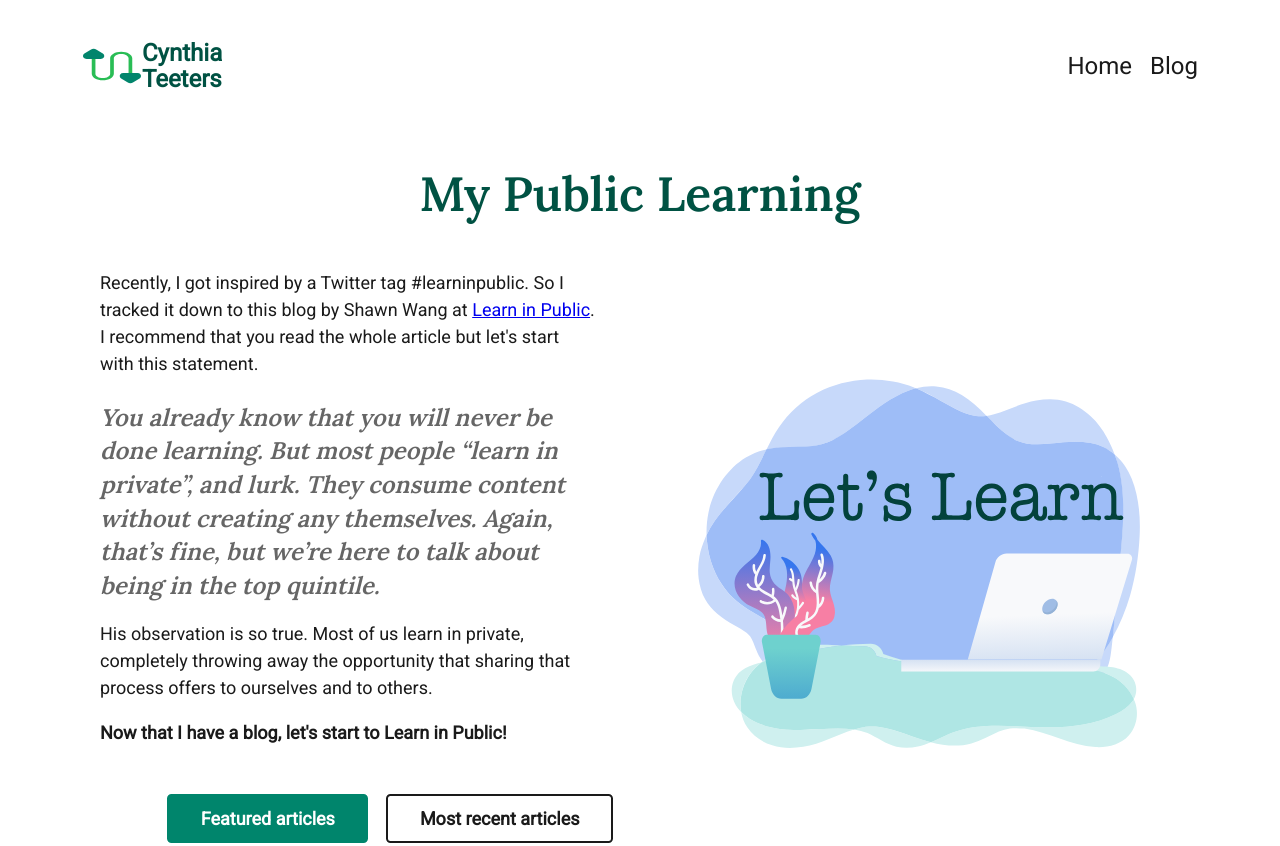
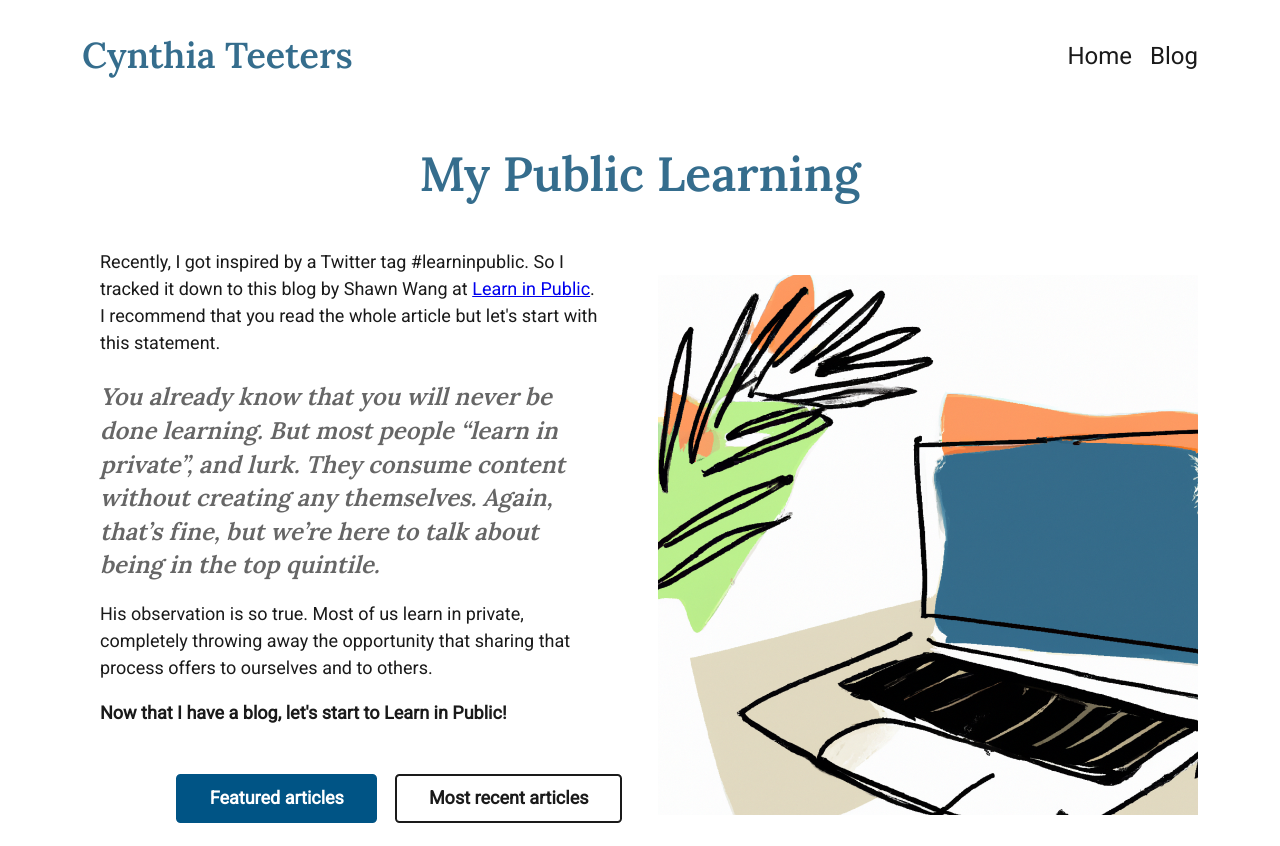
Before and after one commit to RVCC-IDMX/blog-cynthiateeters, an Eleventy site: page src/index.njk in a window 1280 px wide. Shown: the top 846 px of the page. Built offline with nearby package versions, Linux system fonts and the light colour scheme; Eleventy itself is replaced by a stand-in of ours; files that its build step writes are made by us from their sources.

Commit message:
Make theme changes

```diff
--- a/src/_includes/base.njk
+++ b/src/_includes/base.njk
@@ -10,7 +10,8 @@
   <title>{{ title }}</title>
   <link rel="preconnect" href="https://res.cloudinary.com">
   <link rel="stylesheet" href="/style.css">
-  <link rel="shortcut icon" href="/assets/newlogo.svg" type="image/svg+xml">
+  <!-- <link rel="shortcut icon" href="/assets/newlogo.svg" type="image/svg+xml"> -->
+  <link rel="shortcut icon" href="/assets/palmtree.png" type="image/png">
   <link href="https://unpkg.com/prismjs@1.20.0/themes/prism-tomorrow.css" rel="stylesheet">
   <script defer src="https://identity.netlify.com/v1/netlify-identity-widget.js"></script>
 </head>
--- a/src/_includes/header.njk
+++ b/src/_includes/header.njk
@@ -3,18 +3,8 @@
     <div class="page-header__content">
       <a href="/" class="home-link">
         <div class="logo">
-          <svg width="60" height="60" viewBox="0 0 60 60" fill="none" xmlns="http://www.w3.org/2000/svg">
-            <path
-              d="M13.4318 21.2308C13.4318 20.6254 12.6076 20.1346 11.5909 20.1346C10.5742 20.1346 9.75 20.6254 9.75 21.2308H13.4318ZM46.5682 38.7692C46.5682 39.3746 47.3924 39.8654 48.4091 39.8654C49.4258 39.8654 50.25 39.3746 50.25 38.7692H46.5682ZM13.4318 37.6731V21.2308H9.75V37.6731H13.4318ZM46.5682 22.3269V38.7692H50.25V22.3269H46.5682ZM31.8409 37.6731V22.3269H28.1591V37.6731H31.8409ZM39.2045 15.75C33.1043 15.75 28.1591 18.6946 28.1591 22.3269H31.8409C31.8409 19.9054 35.1377 17.9423 39.2045 17.9423V15.75ZM20.7955 44.25C26.8957 44.25 31.8409 41.3054 31.8409 37.6731H28.1591C28.1591 40.0946 24.8623 42.0577 20.7955 42.0577V44.25ZM50.25 22.3269C50.25 18.6946 45.3048 15.75 39.2045 15.75V17.9423C43.2714 17.9423 46.5682 19.9054 46.5682 22.3269H50.25ZM9.75 37.6731C9.75 41.3054 14.6952 44.25 20.7955 44.25V42.0577C16.7286 42.0577 13.4318 40.0946 13.4318 37.6731H9.75Z"
-              fill="#29BD55" />
-            <path
-              d="M18.6544 21H4.59559C3.17692 21 2.46643 19.9442 3.46961 19.3267L9.70277 15.4901C10.7644 14.8366 12.4856 14.8366 13.5472 15.4901L19.7804 19.3267C20.7836 19.9442 20.0731 21 18.6544 21Z"
-              fill="#02856C" stroke="#02856C" stroke-width="4" stroke-linecap="round" stroke-linejoin="round" />
-            <path
-              d="M41.3456 39H55.4044C56.8231 39 57.5336 40.0558 56.5304 40.6733L50.2972 44.5099C49.2356 45.1634 47.5144 45.1634 46.4528 44.5099L40.2196 40.6733C39.2164 40.0558 39.9269 39 41.3456 39Z"
-              fill="#02856C" stroke="#02856C" stroke-width="4" stroke-linecap="round" stroke-linejoin="round" />
-          </svg>
-          <div class="blog-name">Cynthia<br>Teeters</div>
+          <!-- <img class="logo-img" src="/assets/palmtree3x2.png" alt=""> -->
+          <div class="blog-name">Cynthia Teeters</div>
 
         </div>
       </a>
--- a/src/index.njk
+++ b/src/index.njk
@@ -42,7 +42,8 @@ layout: 'base.njk'
       </div>
     </div>
     <div>
-      <img src="/assets/blog/lets-learn-obj-01.svg" alt="" class="hero__image">
+      <img src="/assets/blog/DALL·E 2022-10-13 14.38.41 - bright digital drawing of laptop and palm plant.png" alt=""
+        class="hero__image">
     </div>
   </div>
 </section>
--- a/src/style.css
+++ b/src/style.css
@@ -1,4 +1,5 @@
 @import url("https://fonts.googleapis.com/css2?family=Lora:wght@600&family=Roboto&display=swap");
+
 :root {
   --fs-300: 0.9375rem;
   --fs-400: 1.0625rem;
@@ -13,17 +14,17 @@
   --fw-700: 700;
   --fw-900: 900;
 
-  --clr-primary-200: hsla(169, 70%, 95%, 1);
-  --clr-primary-300: hsla(169, 100%, 39%, 1);
-  --clr-primary-400: hsla(169, 100%, 26%, 1);
-  --clr-primary-500: hsla(169, 100%, 16%, 1);
+  --clr-primary-200: hsla(169 70% 95% 1);
+  --clr-primary-300: hsla(202 100% 39% / 1);
+  --clr-primary-400: hsl(202 100% 26%);
+  --clr-primary-500: hsla(202 45% 38% / 1);
 
-  --clr-neutral-100: hsla(0, 0%, 100%, 1);
-  --clr-neutral-300: hsla(0, 0%, 50%, 1);
-  --clr-neutral-350: hsla(0, 0%, 45%, 1);
-  --clr-neutral-400: hsla(0, 0%, 40%, 1);
-  --clr-neutral-500: hsla(0, 0%, 60%, 1);
-  --clr-neutral-900: hsla(0, 0%, 10%, 1);
+  --clr-neutral-100: hsla(0 0% 100% / 1);
+  --clr-neutral-300: hsla(0 0% 50% / 1);
+  --clr-neutral-350: hsla(0 0% 45% / 1);
+  --clr-neutral-400: hsla(0 0% 40% / 1);
+  --clr-neutral-500: hsla(0 0% 60% / 1);
+  --clr-neutral-900: hsla(0 0% 10% / 1);
 
   --gap: 0.5em;
   --justify-content: flex-end;
@@ -272,10 +273,12 @@ html,
 body {
   height: 100%;
 }
+
 body {
   display: flex;
   flex-direction: column;
 }
+
 body > main {
   flex: 1 0 auto;
 }
@@ -314,13 +317,20 @@ header,
 
 .logo {
   display: flex;
-  gap: 0rem;
+  gap: 1rem;
   align-items: center;
+  justify-content: center;
+}
+
+.logo-img {
+  width: 10rem;
+  display: block;
+  border-radius: 0.5rem;
 }
 
 .blog-name {
-  font-size: var(--fs-500);
-  font-family: var(--ff-body);
+  font-size: var(--fs-600);
+  font-family: var(--ff-heading);
   font-weight: var(--fw-900);
   line-height: 1.1;
   color: var(--clr-primary-500);
@@ -350,7 +360,7 @@ blockquote {
   grid-auto-flow: row;
   grid-auto-columns: 1fr;
   align-items: center;
-  gap: 3em;
+  gap: 2em;
 }
 
 .hero__image {
@@ -431,9 +441,11 @@ blockquote {
   aspect-ratio: 4 / 3;
   object-fit: cover;
 }
+
 .snippet__title {
   grid-area: title;
 }
+
 .snippet__meta {
   grid-area: meta;
   color: var(--clr-neutral-400);
@@ -497,6 +509,7 @@ blockquote {
   font-weight: var(--fw-700);
   border: 2px solid var(--clr-primary-400);
 }
+
 .btn--primary:hover,
 .btn--primary:focus {
   background: var(--clr-primary-500);
```
Also changed, not shown: src/assets/blog/DALL·E 2022-10-13 14.38.41 - bright digital drawing of laptop and palm plant.png (added), src/assets/palmtree-80x80.png (added), src/assets/palmtree.png (added), src/assets/palmtree3x2.png (added), 1 other file.
